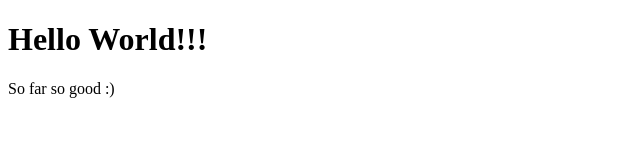
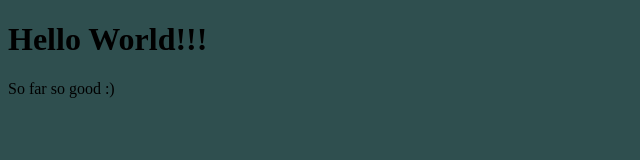
Before and after one commit to chandra-behera/chandra-behera.github.io, a plain HTML site: page index.html in a window 1280 px wide. Shown: the whole page, without its empty margins (0-640 px from the left). Drawn offline with Linux system fonts and the light colour scheme.

Commit message:
initial-commit

```diff
--- a/index.html
+++ b/index.html
@@ -1,9 +1,18 @@
 <!DOCTYPE html>
 <html lang="en">
+<head>
+<link rel="stylesheet" type="text/css" href="styles.css"
+</head>
+<title>Chandra Mohan Behera</title>
 
-<title>Chandra Mohan Behera</title>
+
+<body>
+
 
     <h1>Hello World!!!</h1>
     <p> So far so good :) </p>
+
+
+
 </body>
 </html>
--- /dev/null
+++ b/styles.css
@@ -0,0 +1,3 @@
+body{
+background-color: #2F4F4F;
+}
```
